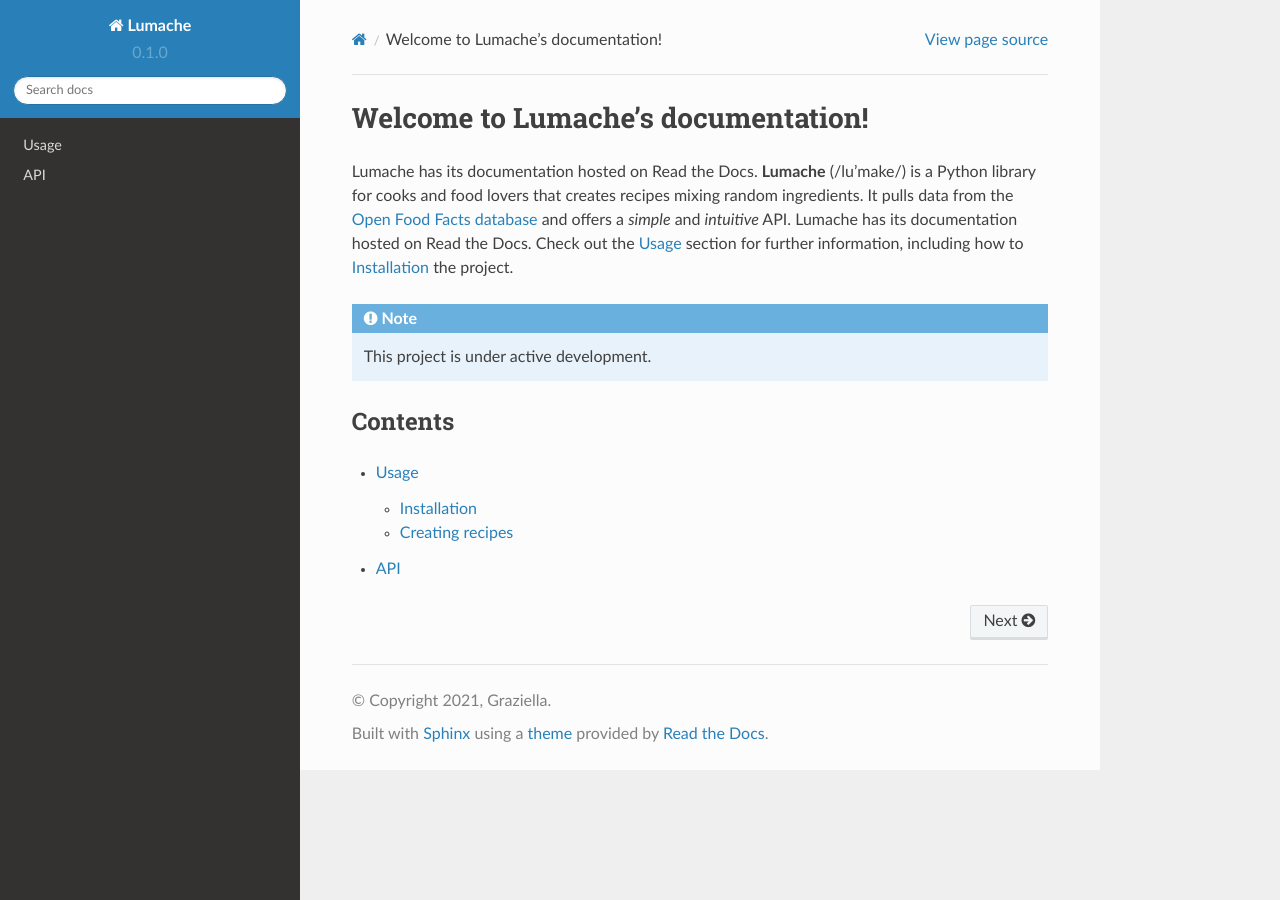
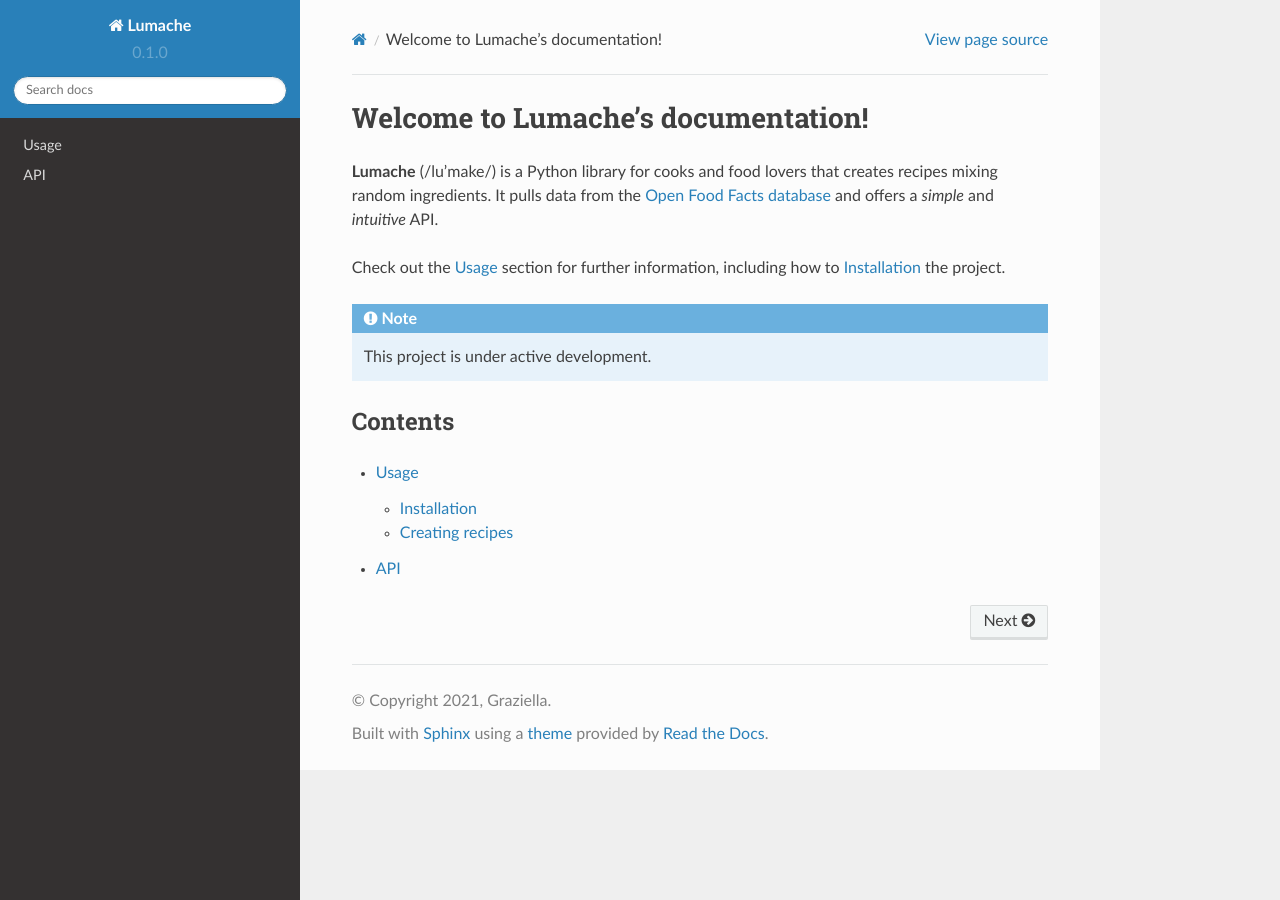
Before and after one commit to Omkara1155/SETQ5, a Sphinx documentation site: the page built from docs/source/index.rst, in a window 1280 px wide. Built offline with Sphinx 7.4.7 and the Read the Docs theme 2.0.0, drawn with Linux system fonts in a browser that asks for light colours.

Commit message:
Update index.rst

```diff
--- a/docs/source/index.rst
+++ b/docs/source/index.rst
@@ -1,11 +1,11 @@
 Welcome to Lumache's documentation!
 ===================================
-Lumache has its documentation hosted on Read the Docs.
+
 **Lumache** (/lu'make/) is a Python library for cooks and food lovers
 that creates recipes mixing random ingredients.
 It pulls data from the `Open Food Facts database <https://world.openfoodfacts.org/>`_
 and offers a *simple* and *intuitive* API.
-Lumache has its documentation hosted on Read the Docs.
+
 Check out the :doc:`usage` section for further information, including
 how to :ref:`installation` the project.
 
```
